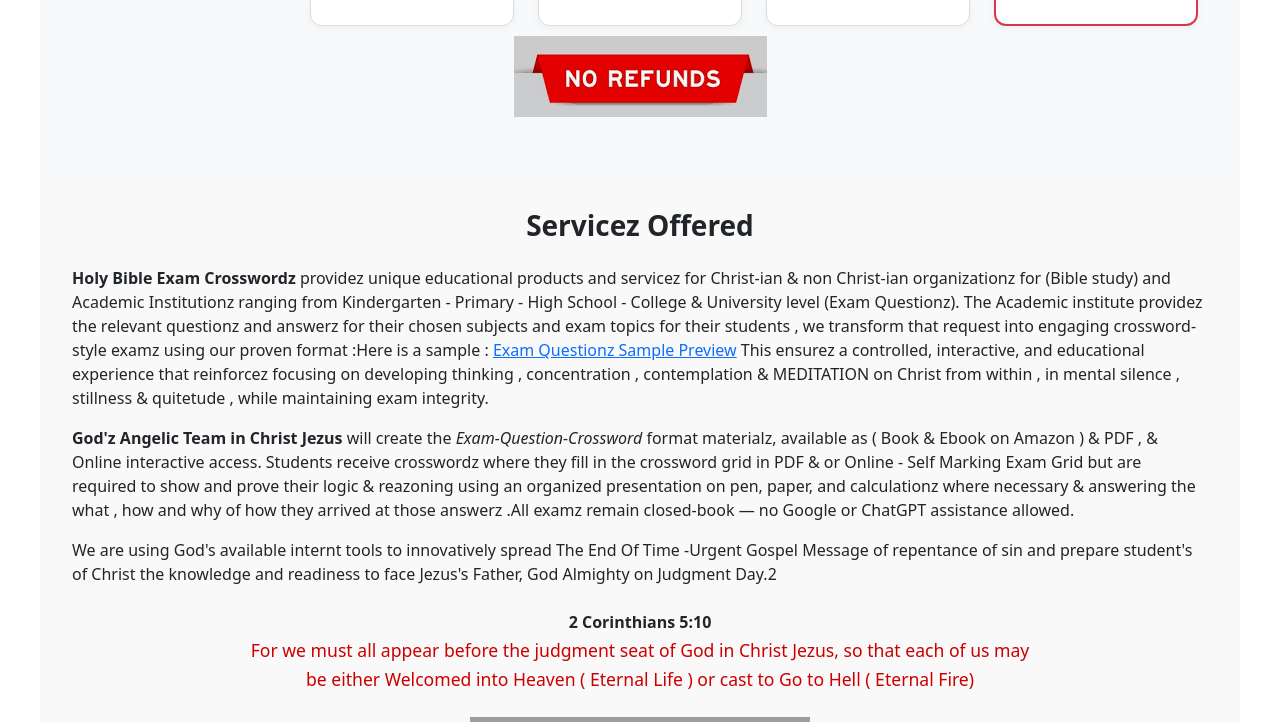
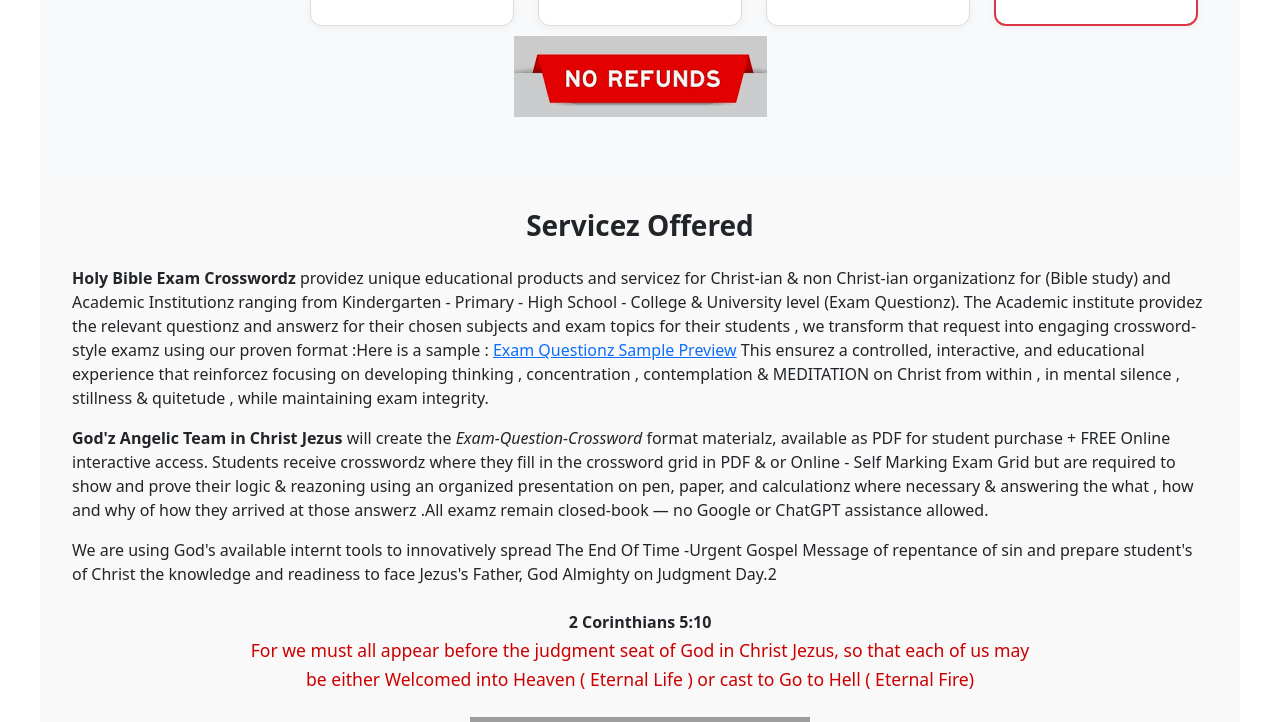
Before and after one commit to christj77/christj77.github.io, a plain HTML site: page exam.html in a window 1280 px wide. Shown: the part 3450-4172 px from the top of the page. Drawn offline with nearby package versions, Linux system fonts and the light colour scheme; grey boxes are pictures that could not be loaded.

Commit message:
ExamPDF up2

```diff
--- a/exam.html
+++ b/exam.html
@@ -208,7 +208,7 @@ Its a legal binding confirmation you accept  Purchase Termz & Conditionz.<br>
 
     <p><strong>Get $80 USD of Value for ONLY <strong style="color: blue;">$40 USD</strong>:</strong><br>
     The 1000-question exam PDF is worth <strong>$50 USD</strong>, and the 187-clue self-marking crossword is worth <strong>$30 USD</strong>.
-     <br>Normally $80 if bought separately, you get both for just <strong style="color: blue;">$40 USD</strong>
+     <br>Normally $80 if bought separately, students in Christ get both for just <strong style="color: blue;">$40 USD</strong>
 </p>
 
     <p><strong>How you receive your products:</strong><br>
@@ -533,7 +533,8 @@ function togglePreview(checkbox, url) {
   </p>
   <p>
   <p>
-   <strong>God'z Angelic Team in Christ Jezus</strong>  will create the <em>Exam-Question-Crossword</em> format materialz, available as ( Book & Ebook on Amazon ) & PDF , & Online interactive access</strong>.
+   <strong>God'z Angelic Team in Christ Jezus</strong>  will create the <em>Exam-Question-Crossword</em> format materialz,
+   available as PDF for student purchase + FREE Online interactive access</strong>.
     Students receive crosswordz where they fill in the crossword grid in PDF & or Online - Self Marking Exam Grid  but are required to show and
       prove their logic & reazoning using an organized presentation on pen, paper, and calculationz where necessary
    & answering the what , how and why of how they arrived at those answerz .All examz remain closed-book — no Google or ChatGPT assistance allowed.
```
